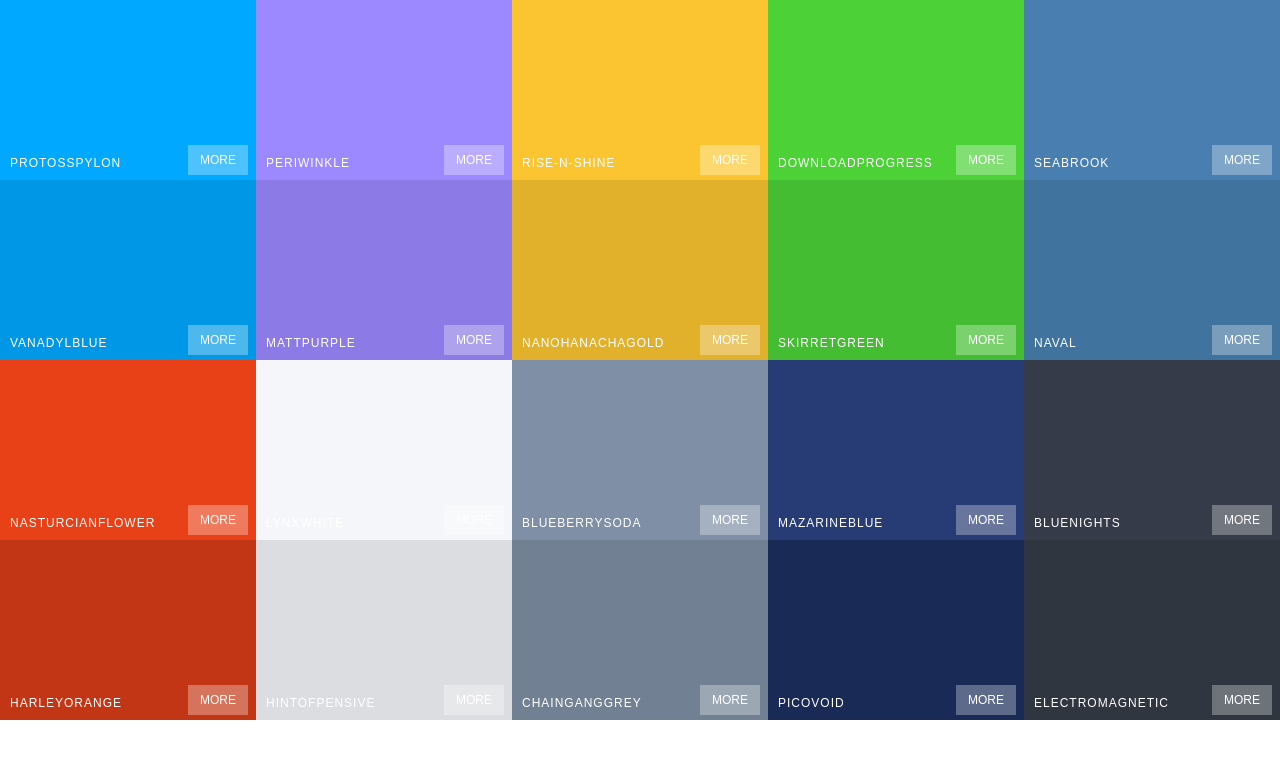
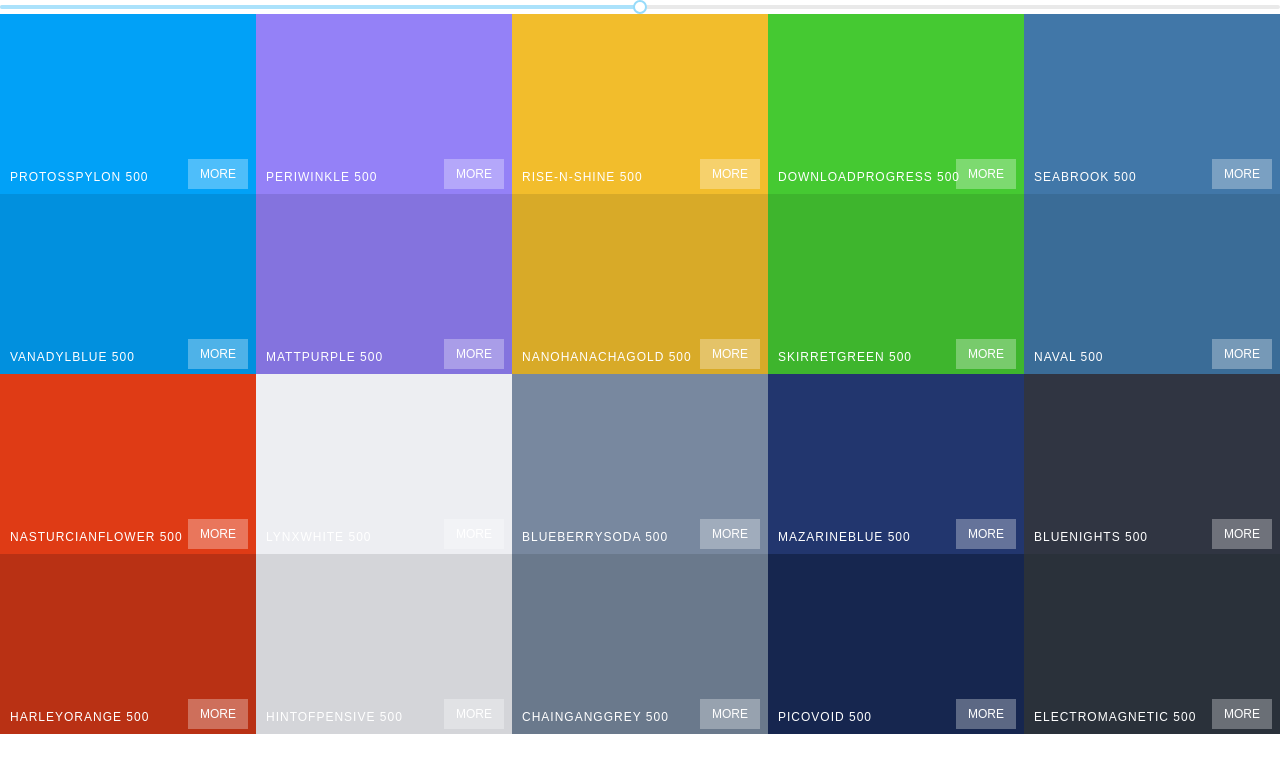
Before and after one commit to hemant-garg/FlatUIColors, a React (Create React App) app: page / in a window 1280 px wide. Shown: the top 772 px of the page. Built offline with nearby package versions, Linux system fonts and the light colour scheme.

Commit message:
add slider basic

```diff
--- a/src/App.js
+++ b/src/App.js
@@ -1,11 +1,10 @@
 import React, { Component } from 'react';
-import Pallete from './Pallete';
+import Palette from './Palette';
 import seedColors from './seedColors';
 import { generatePalette } from './ColorHelpers';
 class App extends Component {
 	render() {
-		console.log(generatePalette(seedColors[5]));
-		return <Pallete {...seedColors[5]} />;
+		return <Palette palette={generatePalette(seedColors[5])} />;
 	}
 }
 
--- /dev/null
+++ b/src/Palette.js
@@ -0,0 +1,28 @@
+import React, { Component } from 'react';
+import ColorBox from './ColorBox';
+import Slider from 'rc-slider';
+import 'rc-slider/assets/index.css';
+import './Palette.css';
+class Palette extends Component {
+	state = {
+		level: 500
+	};
+
+	changeLevel = (level) => {
+		this.setState({ level });
+	};
+
+	render() {
+		const { colors } = this.props.palette;
+		const { level } = this.state;
+		const colorboxes = colors[level].map((color) => <ColorBox background={color.hex} name={color.name} />);
+		return (
+			<div className='Pallete'>
+				<Slider defaultValue={level} step={100} min={100} max={900} onAfterChange={this.changeLevel} />
+				<div className='Pallete-colors'>{colorboxes}</div>
+			</div>
+		);
+	}
+}
+
+export default Palette;
--- a/src/Pallete.js
+++ /dev/null
@@ -1,15 +0,0 @@
-import React, { Component } from 'react';
-import ColorBox from './ColorBox';
-import './Pallete.css';
-class Pallete extends Component {
-	render() {
-		const colorboxes = this.props.colors.map((color) => <ColorBox background={color.color} name={color.name} />);
-		return (
-			<div className='Pallete'>
-				<div className='Pallete-colors'>{colorboxes}</div>
-			</div>
-		);
-	}
-}
-
-export default Pallete;
```
Also changed, not shown: src/Palette.css (renamed from src/Pallete.css).
